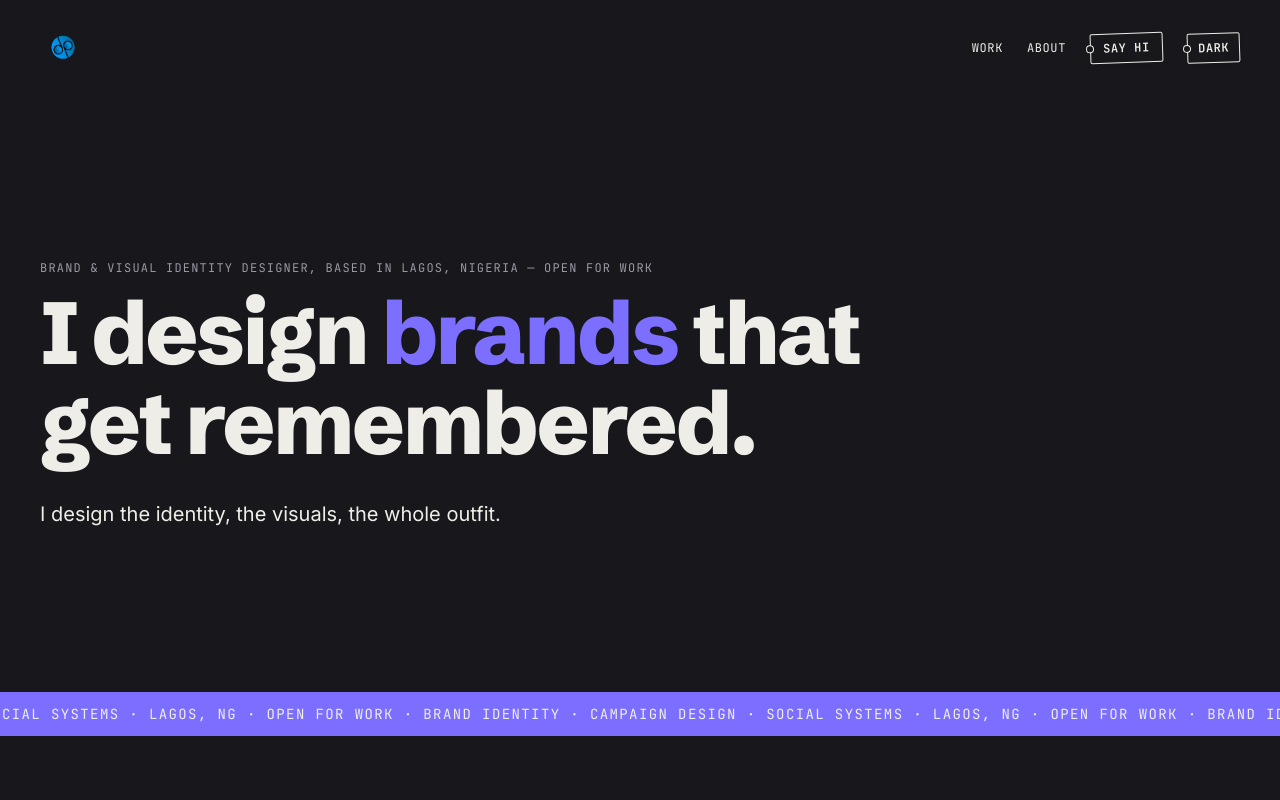
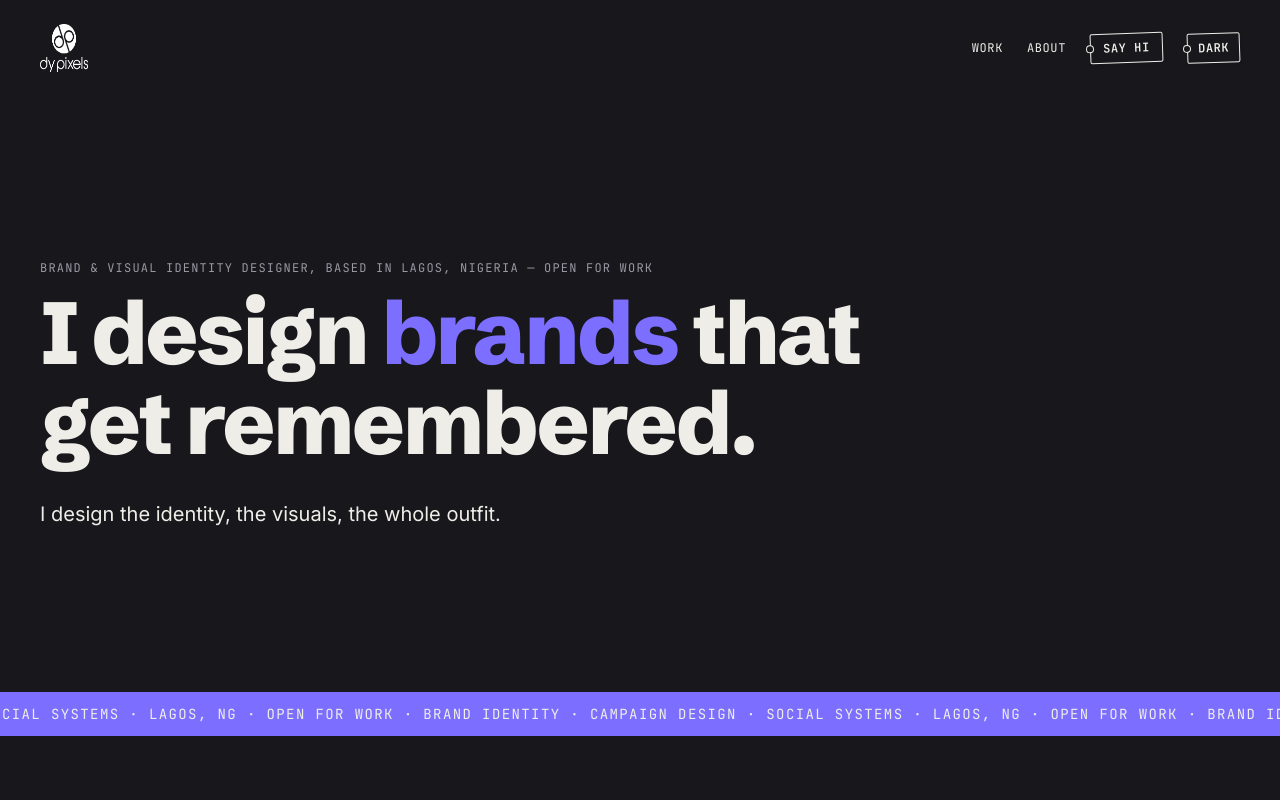
Before and after one commit to Toheeb6139/dypixels, a Next.js app: page / in a window 1280 px wide. Both pictures are taken after a click on the button "LIGHT". Shown: the top 800 px of the page. Built offline with nearby package versions, Linux system fonts and the light colour scheme; no server answers; the database is empty.

Commit message:
Add files via upload

```diff
--- a/app/layout.tsx
+++ b/app/layout.tsx
@@ -33,7 +33,11 @@ export default function RootLayout({
   children: React.ReactNode;
 }) {
   return (
-    <html lang="en" className={`${display.variable} ${body.variable} ${mono.variable}`}>
+    <html
+      lang="en"
+      className={`${display.variable} ${body.variable} ${mono.variable}`}
+      suppressHydrationWarning
+    >
       <head>
         {/* Runs before paint, so there's no flash of the wrong theme.
             Respects a saved choice first, falls back to the device's
--- a/components/Nav.tsx
+++ b/components/Nav.tsx
@@ -7,14 +7,22 @@ export function Nav() {
     <header className="w-full px-4 sm:px-6 md:px-10 py-4 md:py-6 flex items-center justify-between gap-3">
       <Link
         href="/"
-        className="inline-flex items-center shrink-0 hover:opacity-80 transition-opacity"
+        className="relative inline-flex items-center shrink-0 hover:opacity-80 transition-opacity"
       >
         <Image
           src="/logo-mark.png"
           alt="dypixels"
           width={48}
           height={48}
-          className="h-10 w-10 sm:h-12 sm:w-12"
+          className="h-10 w-10 sm:h-12 sm:w-12 dark:hidden"
+          priority
+        />
+        <Image
+          src="/logo-mark-dark.png"
+          alt="dypixels"
+          width={48}
+          height={48}
+          className="hidden dark:block h-10 w-10 sm:h-12 sm:w-12"
           priority
         />
       </Link>
```
Also changed, not shown: public/logo-mark-dark.png (added), 1 other file (tests, documents, lock files or other folders).
